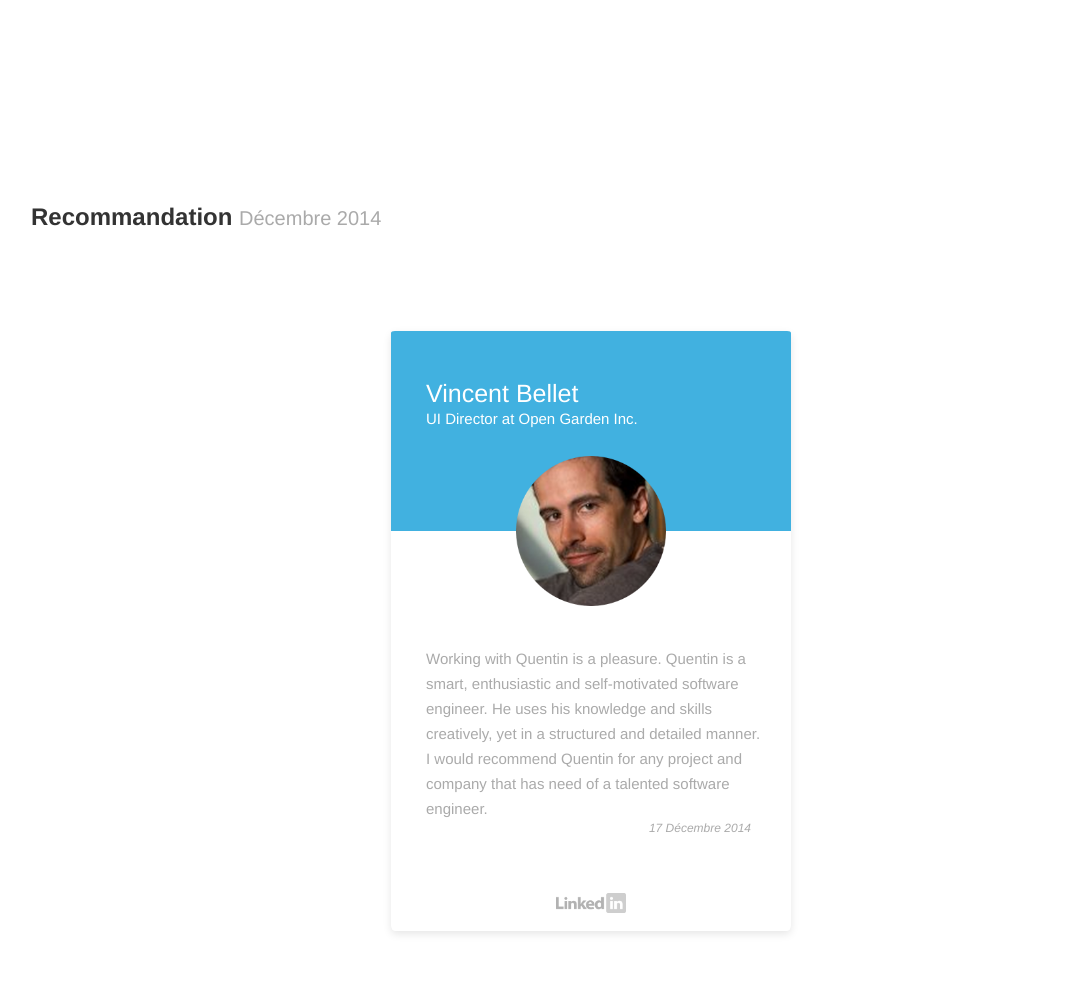
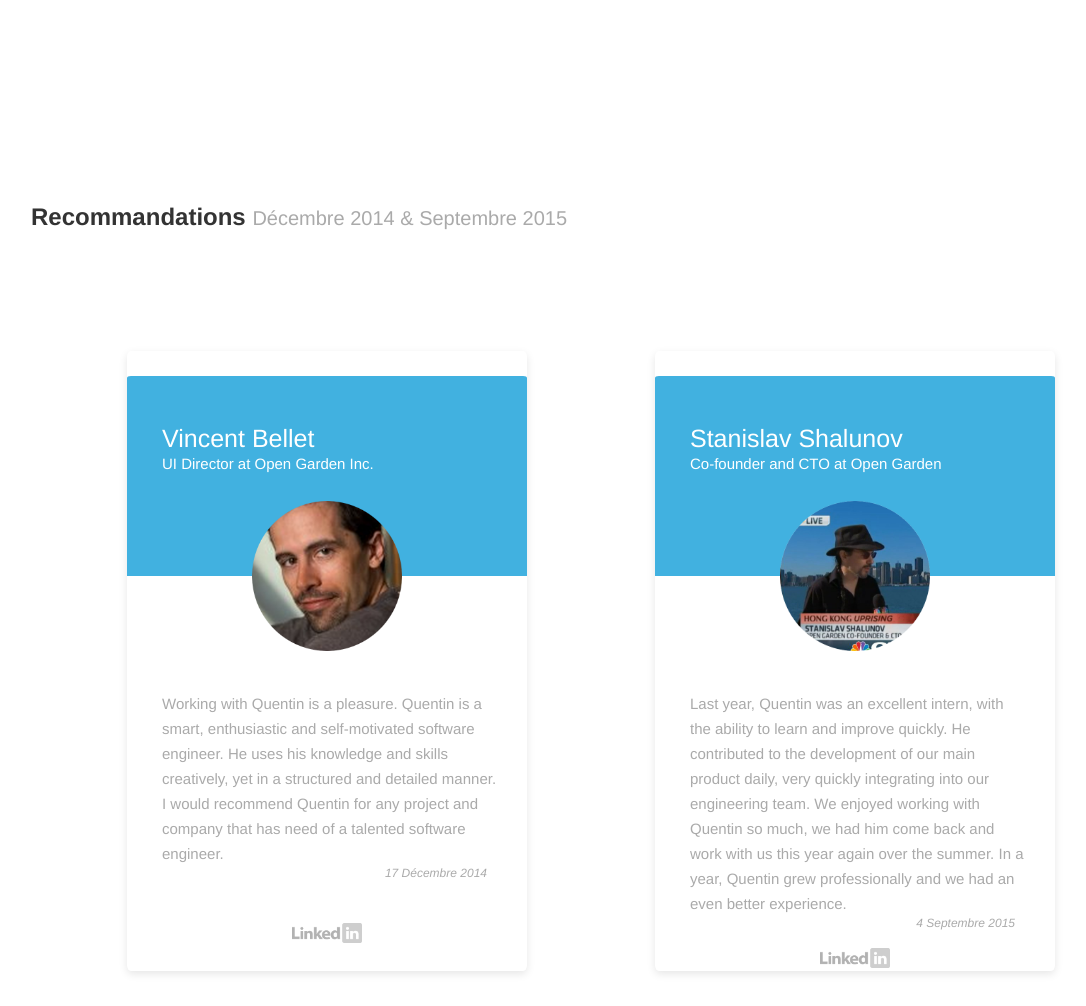
Before and after one commit to qclmnt/qclmnt.github.io, a plain HTML site: page index.html in a window 1280 px wide. Shown: the part 8794-9800 px from the top of the page, without its empty margins (49-1135 px from the left). Drawn offline with nearby package versions, Linux system fonts and the light colour scheme.

Commit message:
add recommandation

```diff
--- a/index.html
+++ b/index.html
@@ -193,9 +193,9 @@
 		</div>
 		<div id="recommandation">
 			<div id="text">
-				<h2 id="reco_title">Recommandation <span>Décembre 2014</span></h2>
+				<h2 id="reco_title">Recommandations <span>Décembre 2014 & Septembre 2015</span></h2>
 			</div>
-			<div id="post_it">
+			<div id="gauche"><div id="post_it">
 				<div id="bleu">
 					<p id="name">Vincent Bellet</p>
 					<p id="description">UI Director at Open Garden Inc.</p>
@@ -207,7 +207,20 @@
 					I would recommend Quentin for any project and company that has need of a talented software engineer.</p>
 				<p id="date">17 Décembre 2014</p>
 				<img src="images/linkedin-logo.png" alt="linkedin logo" id="linkedin_logo"></img></li>
-			</div>
+			</div></div>
+			<div id="droite"><div id="post_it">
+				<div id="bleu">
+					<p id="name">Stanislav Shalunov</p>
+					<p id="description">Co-founder and CTO at Open Garden</p>
+				</div>
+				<img src="images/stas.png" alt="vincent bellet" id="vinc"></img></li>
+				<p id="reco_text">Last year, Quentin was an excellent intern, with the ability to learn and improve quickly.
+					He contributed to the development of our main product daily, very quickly integrating into our engineering team.
+					We enjoyed working with Quentin so much, we had him come back and work with us this year again over the summer.
+					In a year, Quentin grew professionally and we had an even better experience.</p>
+				<p id="date">4 Septembre 2015</p>
+				<img src="images/linkedin-logo.png" alt="linkedin logo" id="linkedin_logo"></img></li>
+			</div></div>
 		</div>
 	</body>
 	<footer>
--- a/layout.css
+++ b/layout.css
@@ -342,13 +342,11 @@ nav ul li {
 
 #post_it
 {
-	height: 600px;
+	height: 620px;
 	width: 400px;
-	margin: auto;
 	margin-top: 100px;
 	border-radius: 1%;
 	box-shadow: 0px 3px 8px rgba(0, 0, 0, 0.1);
-
 }
 
 #vinc
@@ -395,7 +393,6 @@ nav ul li {
 #linkedin_logo
 {
 	opacity: 0.3;
-	padding-top: 40px;
 	width: 70px;
 	height: auto;
 	margin-left: auto;
@@ -433,6 +430,34 @@ nav ul li {
 	{
 		line-height: 15px;
 	}
+}
+
+#gauche, #droite
+{
+	display: flex;
+	width: 50%;
+	height: 620px;
+}
+
+#gauche
+{
+	float: left;
+}
+
+#droite #post_it
+{
+	margin-left: 10%;
+}
+
+#gauche #post_it #linkedin_logo
+{
+	padding-top: 25px;
+}
+
+#gauche #post_it
+{
+	margin-left: auto;
+	margin-right: 10%;
 }
 
 /* EPF */
```
Also changed, not shown: images/stas.png (added).
